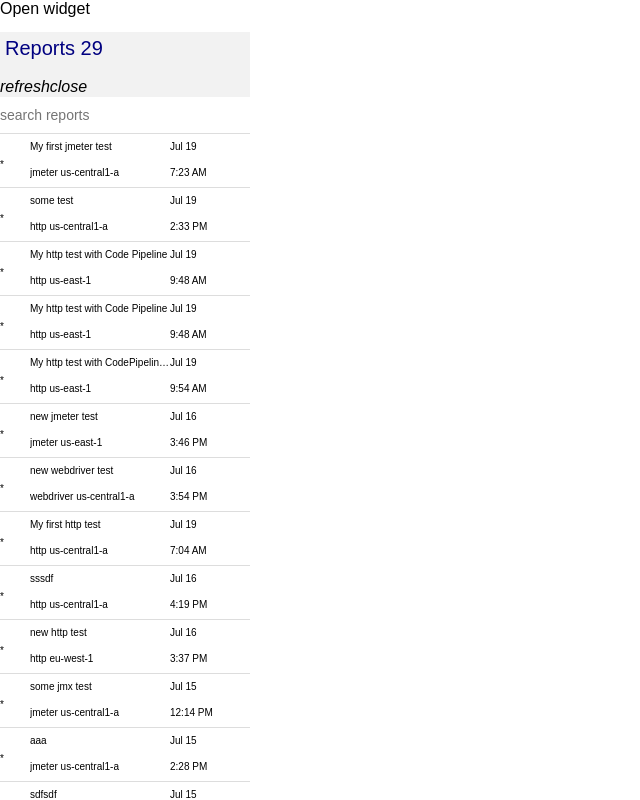
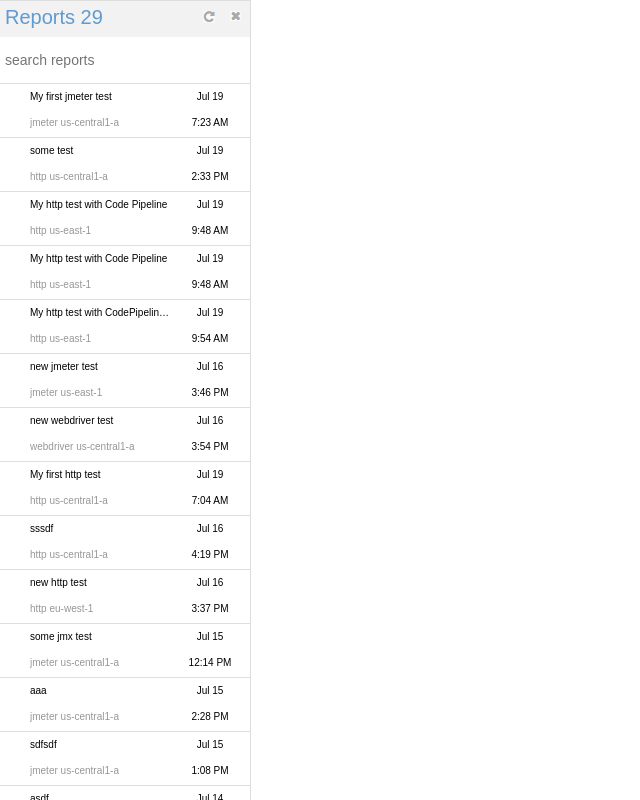
Before and after one commit to talco/prj, a React (Create React App) app: page / in a window 1280 px wide. Shown: the top 800 px of the page, without its empty margins (0-640 px from the left). Built offline with nearby package versions, Linux system fonts and the light colour scheme.

Commit message:
update sidebar styles

```diff
--- a/src/App.js
+++ b/src/App.js
@@ -4,6 +4,7 @@ import Reports from './Report/Reports';
 import items from './Report/reports.json';
 
 class App extends Component {
+  //get list of items for report sidebar
   orderedList = orderBy(items, "updated", "desc");
 
   // set default state
@@ -20,9 +21,13 @@ class App extends Component {
   }
 
   render() {
+    if(!this.state.isVisible) {
+      return (
+        <a onClick={this.handleOpen}>Open widget</a>
+      )
+    }
     return (
       <div className="App">
-        <a onClick={this.handleOpen}>Open widget</a>
         <Reports handleClose={this.handleClose} isVisible={this.state.isVisible} items={this.orderedList} />
       </div>
     );
--- a/src/Report/Header.js
+++ b/src/Report/Header.js
@@ -4,8 +4,8 @@ import PropTypes from 'prop-types';
 const Header = ({handleRefresh, handleClose, numberOfItems}) => (
     <div className="reports-sidebar-header">
         <h1>Reports {numberOfItems}</h1>
-        <i className="refresh" onClick={handleRefresh}>refresh</i>
-        <i className="close" onClick={handleClose}>close</i>
+        <i className="refresh-icon" onClick={handleRefresh}></i>
+        <i className="close-icon" onClick={handleClose}></i>
     </div>
 );
 
--- a/src/Report/Item.js
+++ b/src/Report/Item.js
@@ -8,7 +8,6 @@ const Item = ({name, created, type, location}) => {
   return (
   <div className="list-item">
     <div className="list-col-1">
-      <span>*</span>
     </div>
     <div className="list-col-2">
       <div className="list-item-name">{name}</div>
--- a/src/Report/reports.css
+++ b/src/Report/reports.css
@@ -1,18 +1,35 @@
 .reports-sidebar {
     width: 250px;
     background: #fff;
-
+    border-right: 1px solid #ddd;
 }
 
 .reports-sidebar-header {
     background: #f2f2f2;
+    position: relative;
+    height: 36px;
+    border-top: 1px solid #dddddd;
 }
 .reports-sidebar-header h1 {
     font-size: 20px;
     font-weight: normal;
-    color: navy;
+    color: #5f9ad0;
     text-align: left;
     padding: 5px;
+    margin: 0;
+}
+.reports-sidebar-header i {
+    position: absolute;
+    cursor: pointer;
+}
+.reports-sidebar-header .refresh-icon {
+    top: 10px;
+    right: 35px;
+}
+
+.reports-sidebar-header .close-icon {
+    top: 10px;
+    right: 9px;
 }
 
 .reports-sidebar-search {
@@ -22,7 +39,7 @@
 .reports-sidebar-search input {
     border:0;
     outline: none;
-    padding: 10px 0;
+    padding: 15px 5px;
     font-size: 14px;
 }
 
@@ -59,6 +76,9 @@
     height: 100%;
     display: inline-block;
     line-height: 26px;
+    padding-left: 10px;
+    text-align: center;
+    white-space: nowrap;
 }
 
 .list-item {
@@ -67,10 +87,18 @@
     border-bottom: 1px solid #ddd;
 }
 
-.refresh-icon {
-
+.list-item-type {
+    color: #979797;
 }
 
-.close-icon {
+i.refresh-icon {
+    width: 12px;
+    height: 12px;
+    background-image: url("/assets/images/refresh.png");
+}
 
+i.close-icon {
+    width: 11px;
+    height: 10px;
+    background-image: url("/assets/images/close.png");
 }
```
Also changed, not shown: public/assets/images/close.png (added), public/assets/images/refresh.png (added).
